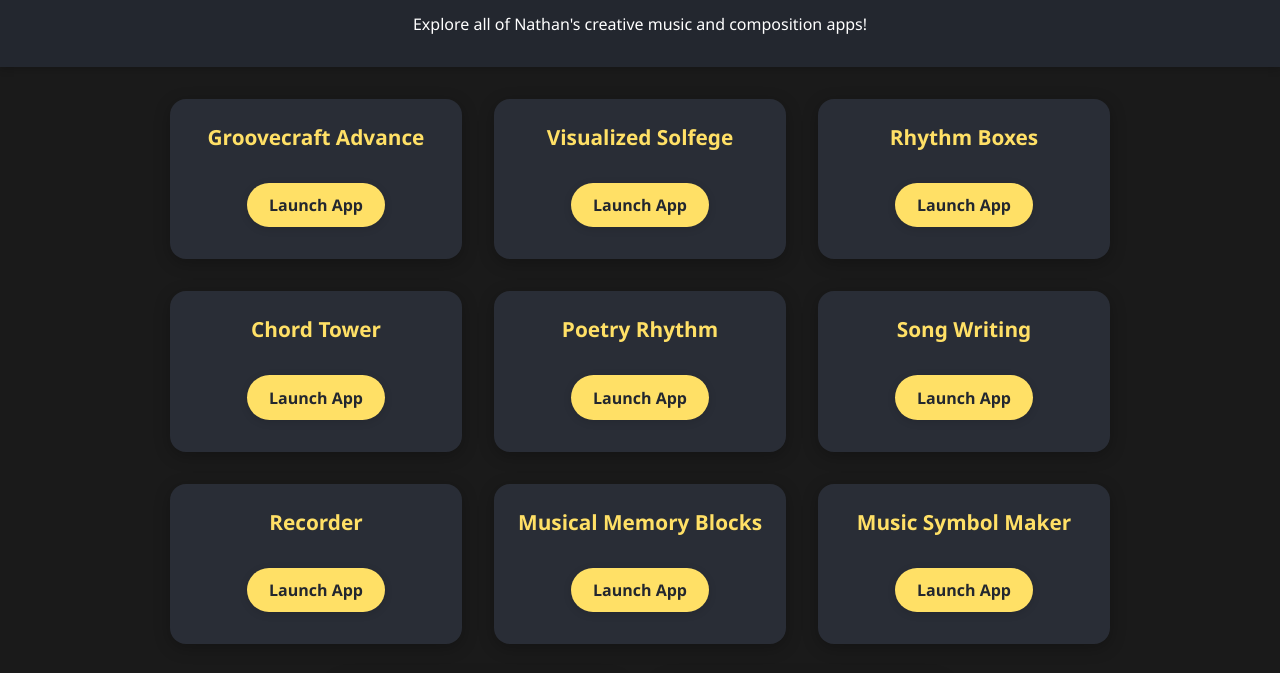
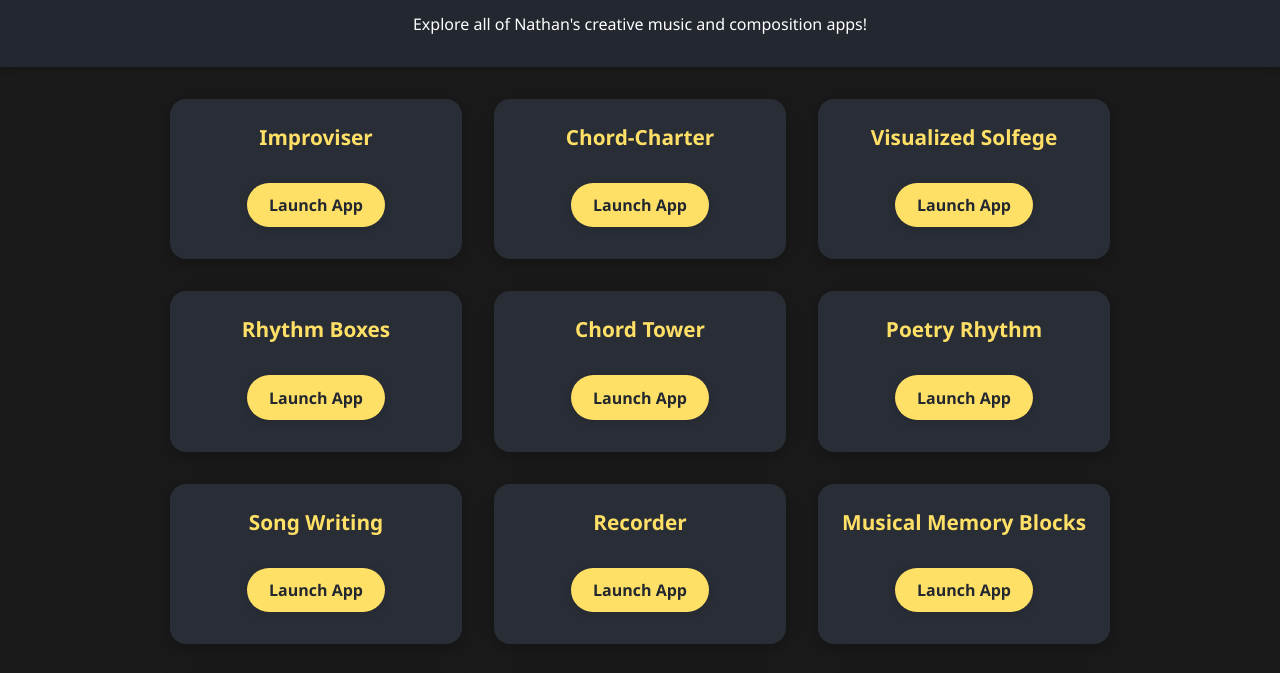
Before and after one commit to VisualMusicalMinds/nathanapps, a plain HTML site: page index.html in a window 1280 px wide. Shown: the part 90-763 px from the top of the page. Drawn offline with Linux system fonts and the light colour scheme.

Commit message:
Update index.html

```diff
--- a/index.html
+++ b/index.html
@@ -87,9 +87,15 @@
     <p>Explore all of Nathan's creative music and composition apps!</p>
   </header>
   <main>
+    <!-- Improviser app card (NEW, goes first) -->
     <div class="app-card">
-      <div class="app-title">Groovecraft Advance</div>
-      <a class="app-link" href="https://visualmusicalminds.github.io/groovecraft-advance/" target="_blank">Launch App</a>
+      <div class="app-title">Improviser</div>
+      <a class="app-link" href="https://visualmusicalminds.github.io/improviser/" target="_blank">Launch App</a>
+    </div>
+    <!-- Chord-Charter app card (was Groovecraft, now updated) -->
+    <div class="app-card">
+      <div class="app-title">Chord-Charter</div>
+      <a class="app-link" href="https://visualmusicalminds.github.io/chord-charter/" target="_blank">Launch App</a>
     </div>
     <div class="app-card">
       <div class="app-title">Visualized Solfege</div>
```
